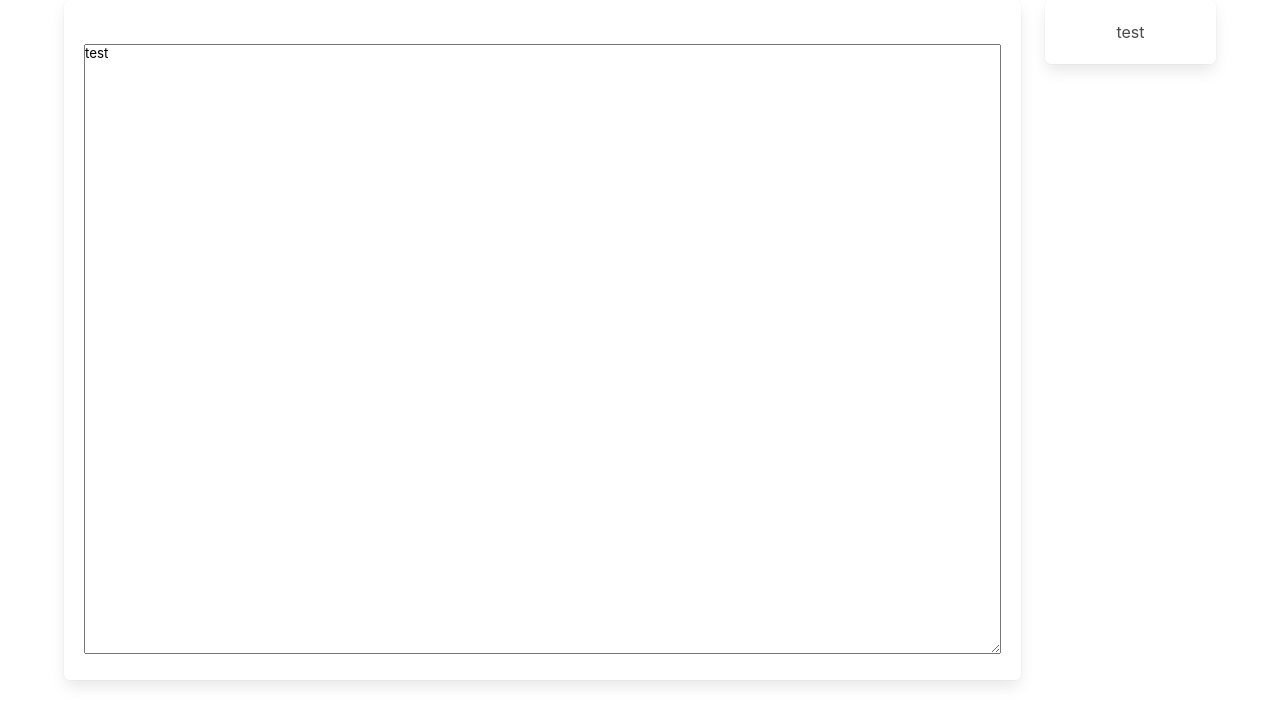
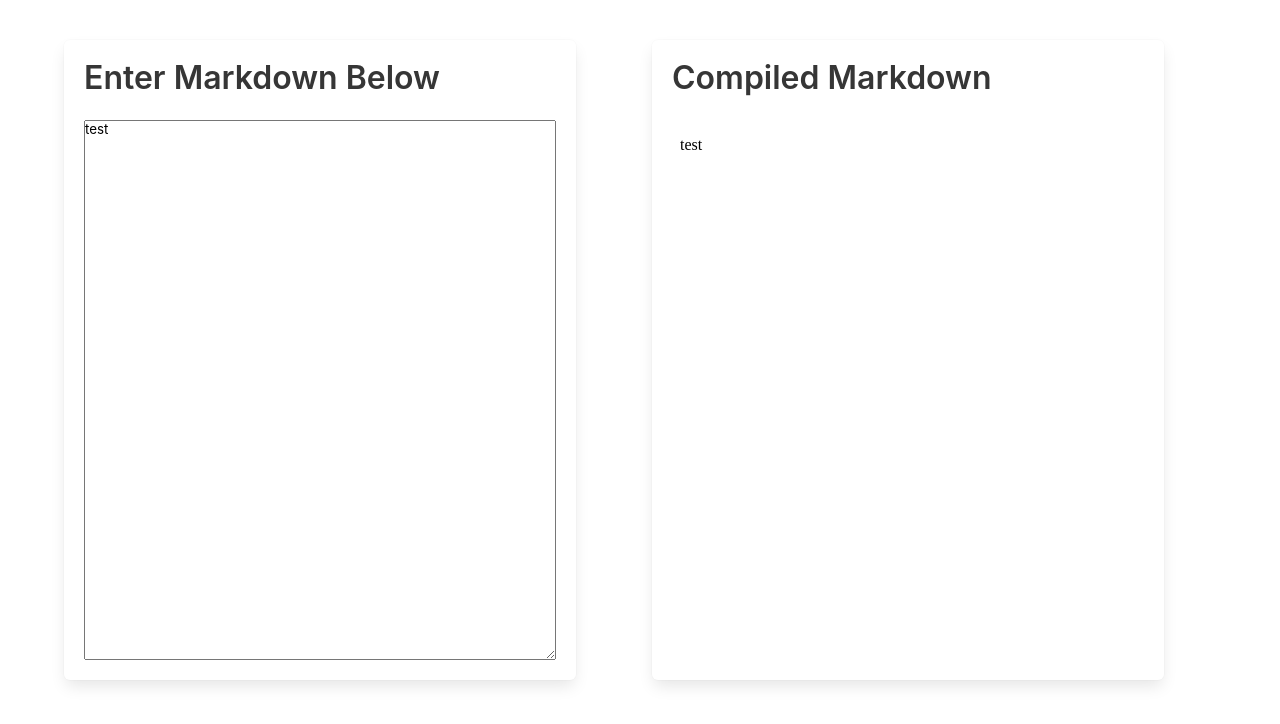
Before and after one commit to datner/Markdown-Previewer, a React (Create React App) app: page / in a window 1280 px wide. Shown: the top 724 px of the page. Built offline with nearby package versions, Linux system fonts and the light colour scheme.

Commit message:
Finalized aspects, implemeted iframe

```diff
--- a/src/App.css
+++ b/src/App.css
@@ -1,28 +1,14 @@
-.App {
-  text-align: center;
+
+html, body {margin: 0; height: 100%; overflow: hidden}
+
+.box {
+  position: fixed;
+  top: 40px;
+  height: 80%;
+  width: 40%
 }
 
-.App-logo {
-  animation: App-logo-spin infinite 20s linear;
-  height: 80px;
+textarea, iframe {
+  height: 90%;
+  width: 100%;
 }
-
-.App-header {
-  background-color: #222;
-  height: 150px;
-  padding: 20px;
-  color: white;
-}
-
-.App-title {
-  font-size: 1.5em;
-}
-
-.App-intro {
-  font-size: large;
-}
-
-@keyframes App-logo-spin {
-  from { transform: rotate(0deg); }
-  to { transform: rotate(360deg); }
-}
--- a/src/App.js
+++ b/src/App.js
@@ -1,6 +1,6 @@
 import React, { Component } from 'react';
 import './App.css';
-import 'bulma/css/bulma.css' //I TRIED EVERYTHING! LET ME IMPORT YOU STUPID STYLE
+import 'bulma/css/bulma.css';
 import Marked from 'marked';
 import markdownIpsum from './markdown-ipsum';
 
@@ -51,8 +51,7 @@ class App extends Component {
               <WriteBox input={ this.state.input } updateInput={ this.updateInput }/>
             </div>
             <div className="column">
-              <article className="box article" dangerouslySetInnerHTML={ this.renderHTML() } >
-              </article>
+              <ReadBox output={ this.state.output } />
             </div>
           </div>
         </div>
--- a/src/components/ReadBox.js
+++ b/src/components/ReadBox.js
@@ -3,32 +3,16 @@ import PropTypes from 'prop-types';
 
 
 class ReadBox extends React.Component {
-    constructor(props, context) {
-        super(props, context);
-
-        this.renderHTML = this.renderHTML.bind(this);
-    }
-
-    renderHTML() {
-        let el = document.createElement('article');
-        el.innerHTML = this.props.output
-    }
 
     render() {
         return (
             <div className="box">
-                { this.props.output }
+                <h1 className="title">Compiled Markdown</h1>
+                <iframe srcdoc={this.props.output} height="100%" width="100%" frameborder="0"></iframe>
             </div>
         );
     }
 }
 
-ReadBox.defaultProps = {
-
-};
-
-ReadBox.propTypes = {
-
-};
 
 export default ReadBox;
--- a/src/components/WriteBox.js
+++ b/src/components/WriteBox.js
@@ -14,8 +14,8 @@ class writeBox extends React.Component {
     render() {
         return (
             <div className="box">
-                <h1 className="title"></h1>
-                <textarea name="" id="" cols="100" rows="38" value={ this.props.input } onChange={this.props.updateInput} />
+                <h1 className="title">Enter Markdown Below</h1>
+                <textarea cols="10" rows="10" value={ this.props.input } onChange={this.props.updateInput} />
             </div>
         );
     }
--- a/src/markdown-ipsum.js
+++ /dev/null
@@ -1,42 +0,0 @@
-const markdownIpsum =
-`# Testarique furto
-
-## Somnum deus foedat es lacrimas undis
-
-Lorem markdownum reperta flagrans sed voto [esse Phlegon](http://et.io/melior).
-Aeterno colla omnes: nare ipsam, questus; indulgere dextra vellera vincla ubi
-operire furit, geminique conprecor vivum.
-
-> Incrementa manum arboribus quoque variarum inposuit spretae serpens inopino
-> Delphos. Quod tuque citharae quoque laedor est, suas qua tantum primae, ad
-> erigitur modo peremi quid, patris. In viscera necis; constitit lanas ab
-> doleamne, incipit hoc fata. Interdum arces!
-
-Ex gigantas pennas. Inter hoc et semivir sonus est **terra ignis** exaudire
-temptem? Intrat dixit dedit in genitore omnia,
-[esse](http://periclymeni.net/dentibus.html), protinus soletur patrem, testor
-potest solidae terris *vires*.
-
-## Urebant numen flammis
-
-Quas moenia mersit ad coronis tela fortissimus dolosae Amathunta Hesperio
-furentem unum, per increpat, victor sociam subiere, tale. **Nec** miserrima
-omnia circumvolat in videri vestrumque motisque trabesque, plumas.
-
-- Facit seu modo
-- Fratresque quaerit
-- Quid tauros orasse
-- Et lyraeque Erectheus forte
-- Opportuna tenuit pavet
-- Catenis semper ultra iubet tendebat in gravitate
-
-Est et insidias cruribus plausus! Saepe vulnere vult non contingere Apolline,
-dictos palude iussis deus unde efficiet Phoceaque mallet forma hostis nollet
-litora pastoria. Galeae anni, inbelle perstat nepotes Philemon di voce, tuo
-fetus egerat scilicet retinens thymi sit. Frena et anhelos illum ubi aestus, una
-cauda sine plura tamen lacerans insignis, considere inrumpere manus.
-
-Veneri vidisset mota probaverat lenius, lacrimae in mutatum telluris dissuadere,
-laniare. Parce nati; quod diuque capessamus Neritius tetigisse perfide recisum
-procul carcere *vinaque nuper res* non captatam. Iacuit nostra adnuerant
-odiumque, peragant aquis, Esse cum in est tangat ad memorem, sit.`
```
